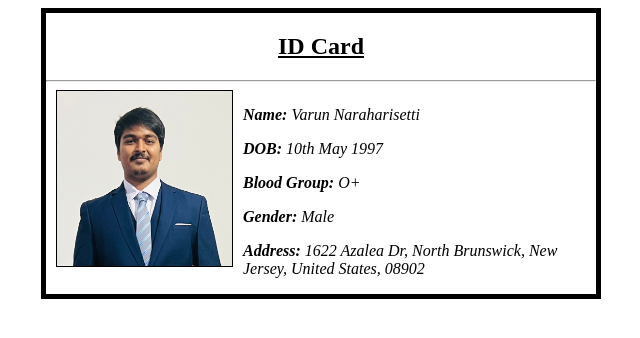
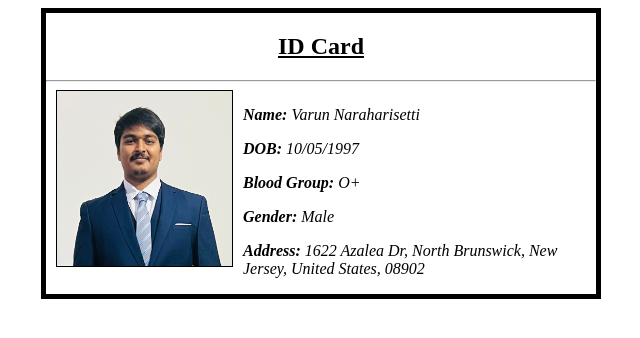
Before and after one commit to VN7889/frontEnd, a plain HTML site: page index.html in a window 1280 px wide. Shown: the full height of the page, 319-959 px from the left. Drawn offline with Linux system fonts and the light colour scheme.

Commit message:
feat(modifyDOB): Changed DOB format

```diff
--- a/index.html
+++ b/index.html
@@ -16,7 +16,7 @@
                 <div id="image"><img src="passport_photo.jpg" alt="passport_photo"></div>
                 <div id="details">
                     <i><p><b>Name:</b>        <span>Varun Naraharisetti</span></p></i>
-                    <i><p><b>DOB: </b>        <span>10th May 1997</span></p></i>
+                    <i><p><b>DOB: </b>        <span>10/05/1997</span></p></i>
                     <i><p><b>Blood Group:</b> <span>O+</span></p></i>
                     <i><p><b>Gender:</b>      <span>Male</span></p></i>
                     <i><p><b>Address:</b>     <span>1622 Azalea Dr, North Brunswick, New Jersey, United States, 08902</span></p></i>
@@ -24,5 +24,4 @@
             </div>
         </div>
     </body>
-
 </html>
```
